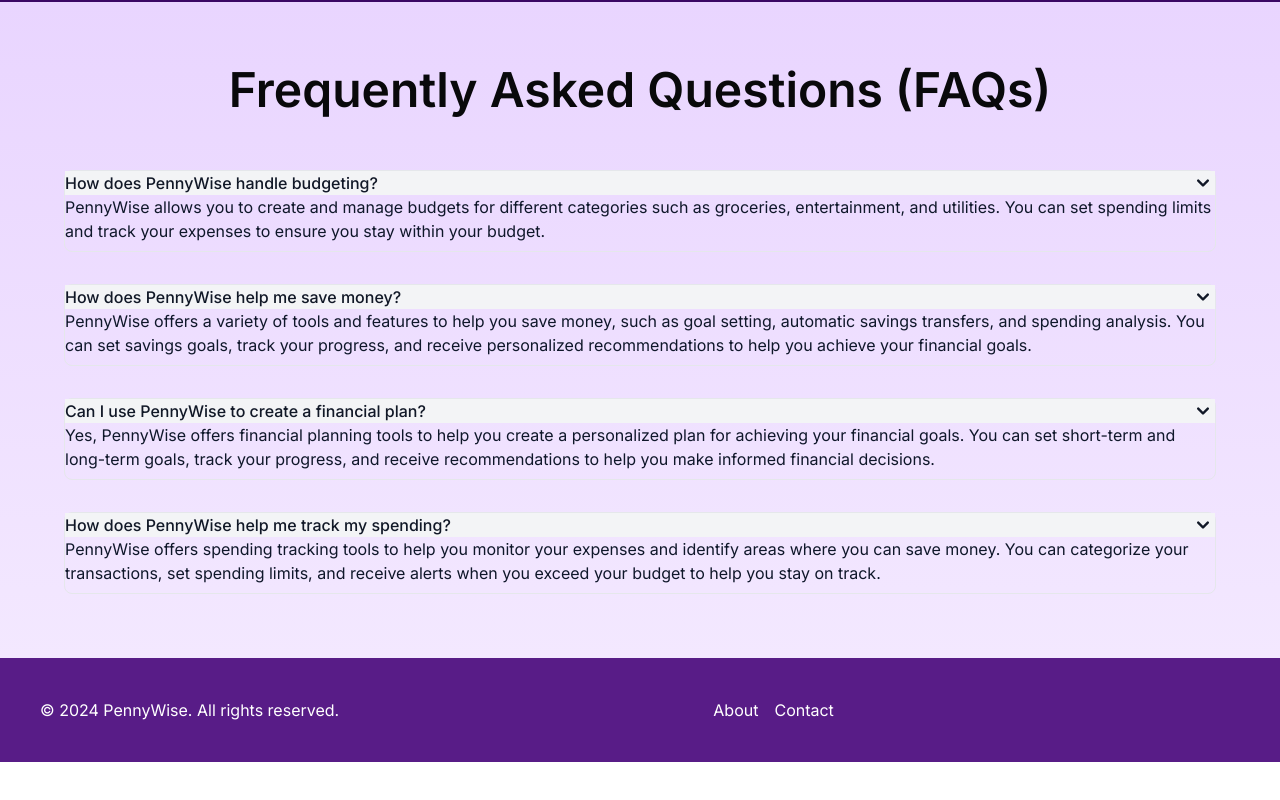
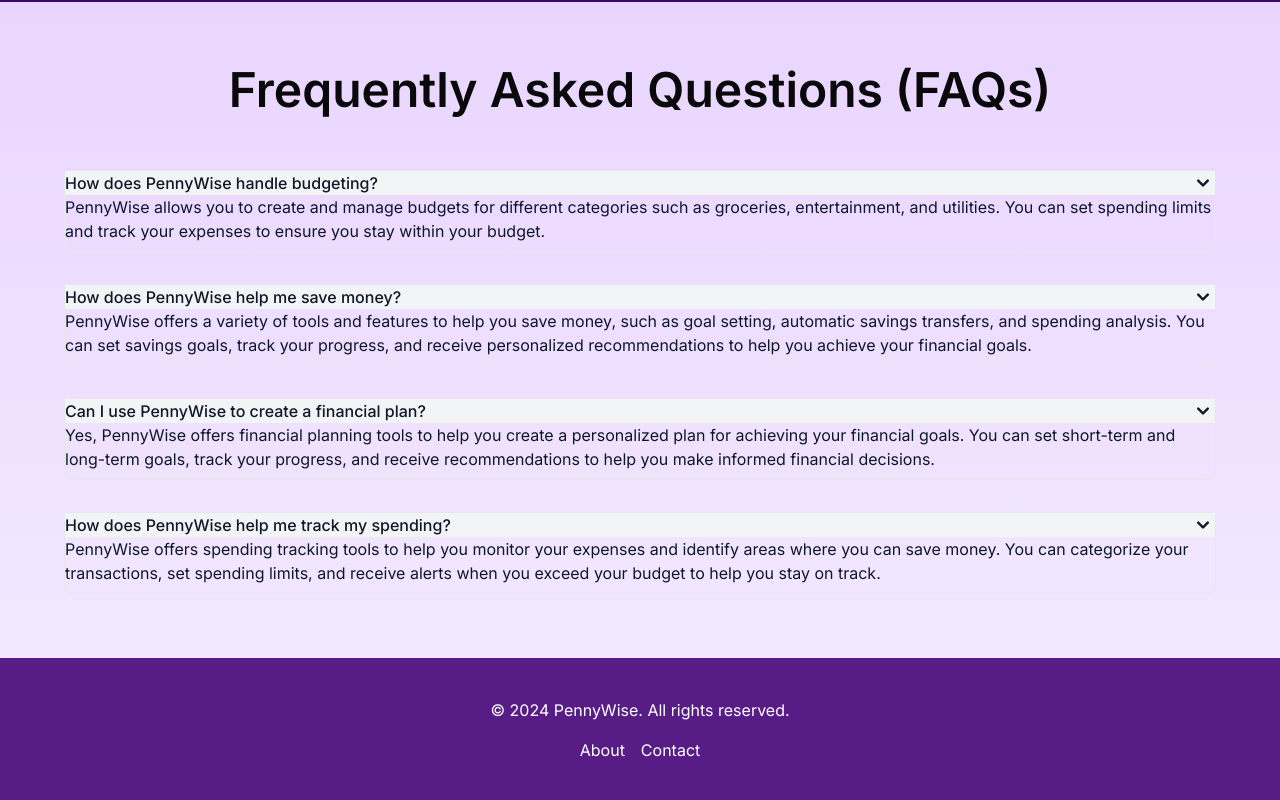
Before and after one commit to kofiad/pennywise, a Next.js app: page / in a window 1280 px wide. Shown: the part 1934-2734 px from the top of the page. Before the commit the page ends 2696 px from the top, so only its background shows below. Built offline with nearby package versions, Linux system fonts and the light colour scheme; no server answers.

Commit message:
Refactor Footer component to improve layout and remove unused social media links

```diff
--- a/components/Footer.jsx
+++ b/components/Footer.jsx
@@ -1,26 +1,13 @@
-import React from 'react';
-
 export default function Footer() {
   return (
     <footer className="bg-purple-900 dark:bg-gray-800 p-4 md:p-8 lg:p-10">
-      <div className="container mx-auto flex flex-col md:flex-row items-center justify-between">
-        <div className="text-white mb-4 md:mb-0">
+      <div className="w-full max-w-6xl mx-auto flex flex-col text-center space-y-4">
+        <div className="text-white">
           <span>&copy; 2024 PennyWise. All rights reserved.</span>
         </div>
-        <div className="flex space-x-4 mb-4 md:mb-0">
+        <div className="flex items-center justify-center space-x-4">
           <a href="/about" className="text-white hover:text-gray-400">About</a>
           <a href="/contact" className="text-white hover:text-gray-400">Contact</a>
-        </div>
-        <div className="flex space-x-4">
-          <a href="https://facebook.com" className="text-white hover:text-gray-400">
-            <i className="fab fa-facebook-f"></i>
-          </a>
-          <a href="https://twitter.com" className="text-white hover:text-gray-400">
-            <i className="fab fa-twitter"></i>
-          </a>
-          <a href="https://instagram.com" className="text-white hover:text-gray-400">
-            <i className="fab fa-instagram"></i>
-          </a>
         </div>
       </div>
     </footer>
```
